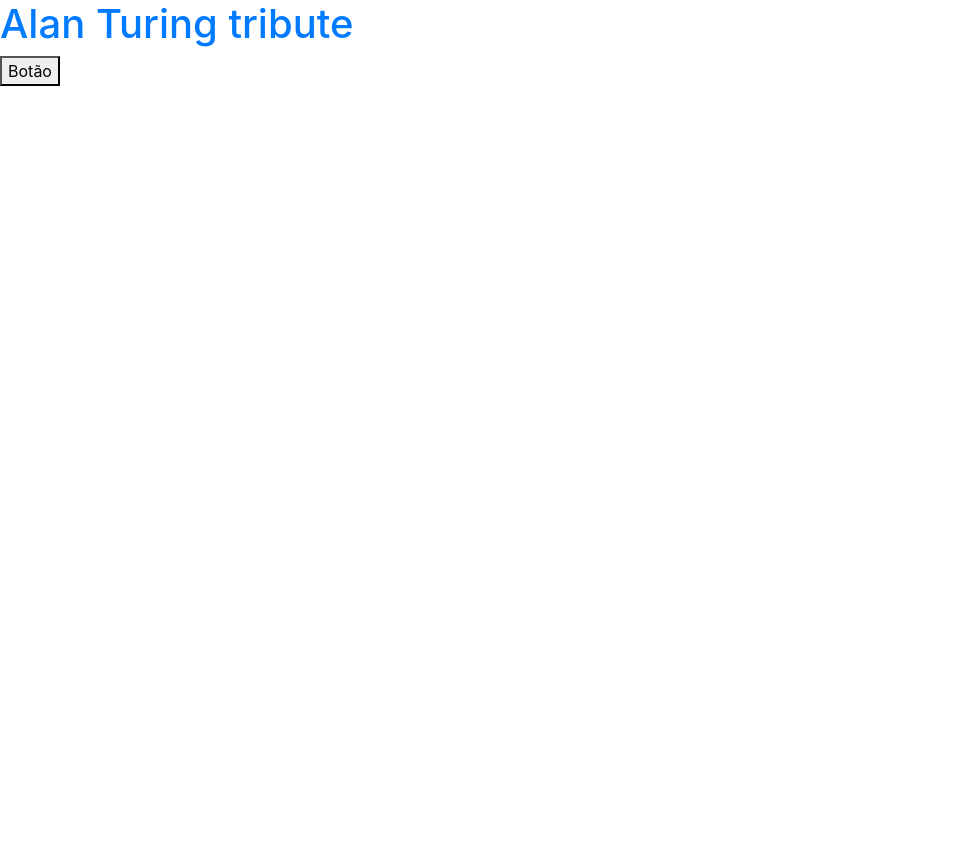
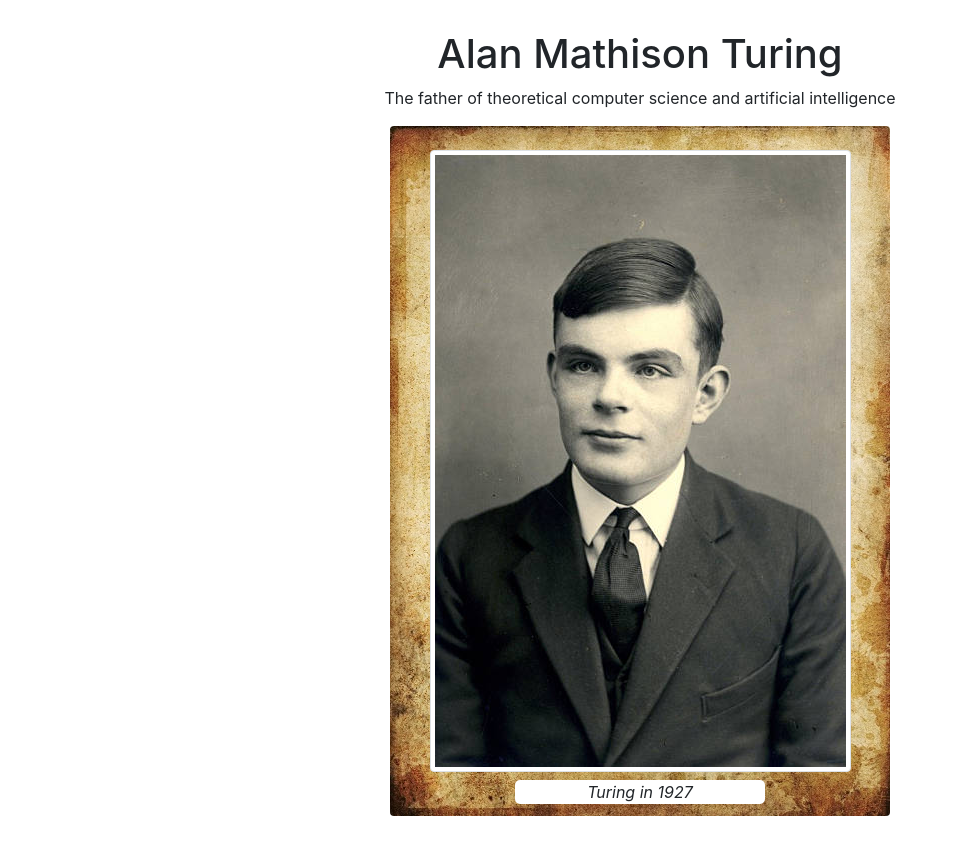
Before and after one commit to arthurrio/alan-turing-tribute, a plain HTML site: page index.html in a window 1280 px wide. Shown: the whole page, without its empty margins (0-958 px from the left). Before the commit the page ends 800 px from the top, so only its background shows below. Drawn offline with nearby package versions, Linux system fonts and the light colour scheme.

Commit message:
Add Turing's photo

```diff
--- a/css/style.css
+++ b/css/style.css
@@ -1 +1,31 @@
-h1{color:red;}
+#main {
+
+    margin-top: 30px;
+    margin-bottom: 30px;
+
+}
+
+#turing-board {
+    background-image: url("../img/grungytexture.jpg");
+    width: 500px;
+    height: 690px;
+    margin: 0 auto 0 auto;
+
+}
+
+.pictures-turing {
+    width: 50%;
+    height: 50%;
+    display: none;
+}
+
+.sub-text-picture{
+    background-color: white;
+    border-radius: 5px;
+    width: 50%;
+    margin-bottom: 10px;
+    margin-left: auto;
+    margin-right: auto;
+    font-style: italic;
+
+}
--- a/index.html
+++ b/index.html
@@ -1,15 +1,35 @@
-<htmL>
+<!doctype html>
+<htmL lang="en">
 
 <head>
+    <meta charset="utf-8">
+    <meta name="viewport" content="width=device-width, initial-scale=1">
 
-    <link rel="stylesheet" type="text/css" href="css/bootstrap.css">
-    <script src="https://ajax.aspnetcdn.com/ajax/jQuery/jquery-3.3.1.min.js"></script>
+    <link rel="stylesheet" href="https://maxcdn.bootstrapcdn.com/bootstrap/4.1.0/css/bootstrap.min.css">
+    <link rel="stylesheet" type="text/css" href="css/style.css">
+    <link rel="stylesheet" href="https://maxcdn.bootstrapcdn.com/bootstrap/4.0.0/css/bootstrap.min.css" integrity="sha384-Gn5384xqQ1aoWXA+058RXPxPg6fy4IWvTNh0E263XmFcJlSAwiGgFAW/dAiS6JXm" crossorigin="anonymous">
+    <script src="https://code.jquery.com/jquery-3.2.1.slim.min.js" integrity="sha384-KJ3o2DKtIkvYIK3UENzmM7KCkRr/rE9/Qpg6aAZGJwFDMVNA/GpGFF93hXpG5KkN" crossorigin="anonymous"></script>
+    <script src="https://cdnjs.cloudflare.com/ajax/libs/popper.js/1.12.9/umd/popper.min.js" integrity="sha384-ApNbgh9B+Y1QKtv3Rn7W3mgPxhU9K/ScQsAP7hUibX39j7fakFPskvXusvfa0b4Q" crossorigin="anonymous"></script>
+    <script src="https://maxcdn.bootstrapcdn.com/bootstrap/4.0.0/js/bootstrap.min.js" integrity="sha384-JZR6Spejh4U02d8jOt6vLEHfe/JQGiRRSQQxSfFWpi1MquVdAyjUar5+76PVCmYl" crossorigin="anonymous"></script>
+
+
     <script src="js/basic.js"></script>
+    <title>Tribute to Alan Turing</title>
 </head>
 
 <body>
-    <h1> Alan Turing tribute </h1>
-    <button id="primeiro" type="button">Botão</button>
+    <div id="main" class="container rounded w-75">
+        <h1 class="text-center"> Alan Mathison Turing </h1>
+        <blockquote class="text-center">The father of theoretical computer science and artificial intelligence</blockquote>
+
+        <!-- Carrossel images from Alan Turing -->
+        <div id="turing-board" class="center text-center rounded">
+            <img src="img/alan-turing.jpg" alt="Alan Turing" class="img-thumbnail mt-4 mb-2 rounded">
+            <p class="sub-text-picture" >Turing in 1927</p>
+        </div>
+
+
+    </div>
 </body>
 
 </htmL>
--- a/js/basic.js
+++ b/js/basic.js
@@ -1,6 +1,5 @@
 
 $(document).ready(function () {
 
-  $("h1").addClass("text-primary");
 
 });
```
Also changed, not shown: img/Worn-Paper-Texture.jpg (added), img/alan-turing.jpg (added), img/estatua-turing.jpg (added), img/grungytexture.jpg (added), img/turing-15yold.jpg (added), 1 other file.
